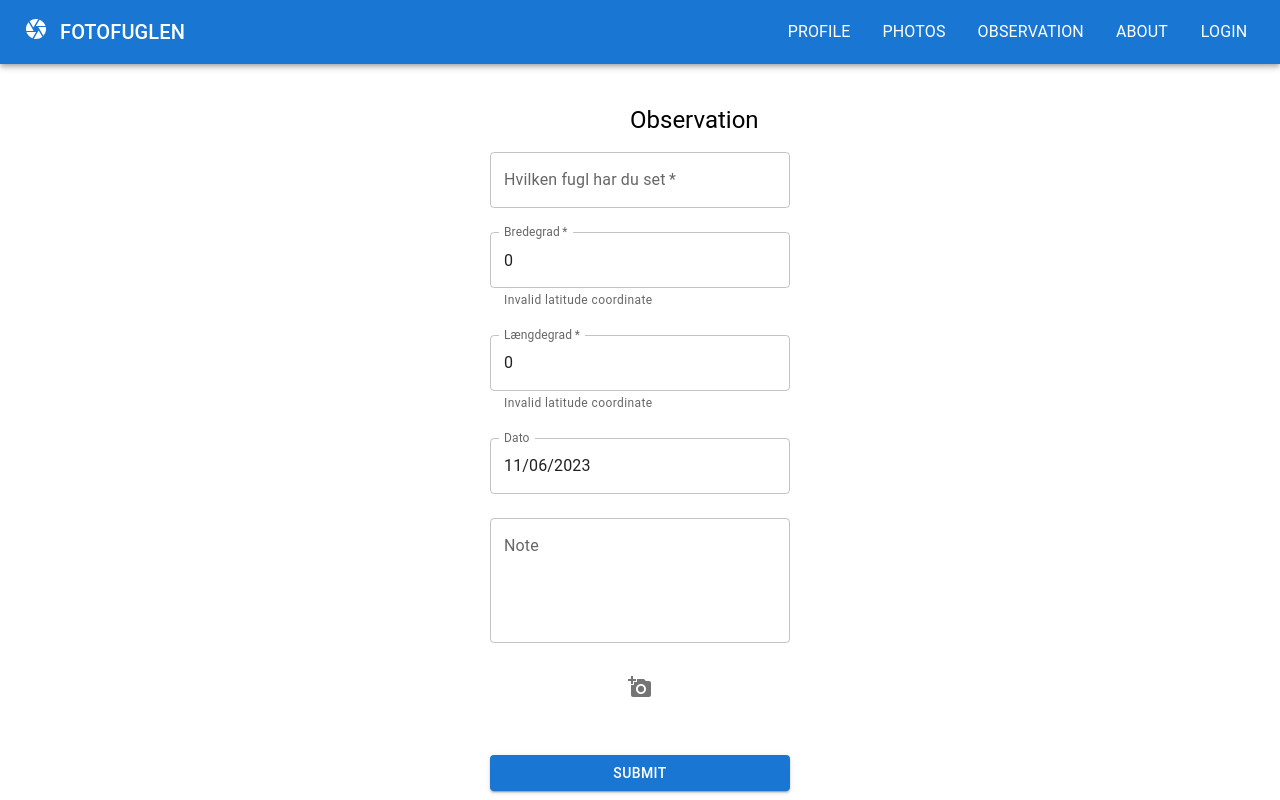
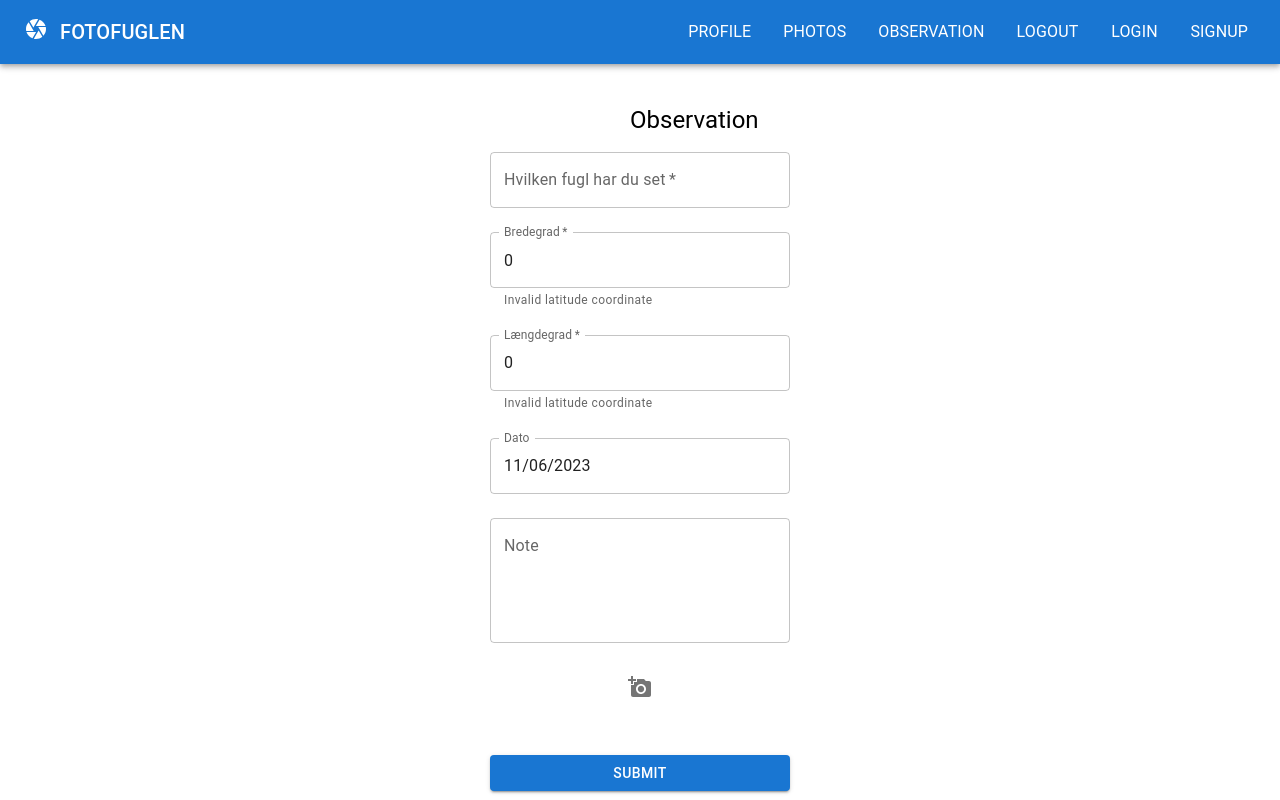
Before and after one commit to tobiasvinther/hovedopgave-frontend, a React (Create React App) app: page /Observation in a window 1280 px wide. Built offline with nearby package versions, Linux system fonts and the light colour scheme.

Commit message:
Navbar update

```diff
--- a/src/components/navbar/navbar.tsx
+++ b/src/components/navbar/navbar.tsx
@@ -24,18 +24,66 @@ export default function Navbar() {
           FOTOFUGLEN
         </Typography>
         <Stack direction="row" spacing={2}>
-          {pages.map((page) => (
-            <Button key={page}>
+          <Button key="Profile">
             <Typography textAlign="center">
               <Link
-                  to={`${page}`}
+                to={`Profile`}
                 style={{ textDecoration: "none", color: "white" }}
               >
-                  {page}
+                Profile
               </Link>
             </Typography>
           </Button>
-          ))}
+          <Button key="Photos">
+            <Typography textAlign="center">
+              <Link
+                to={`Photos`}
+                style={{ textDecoration: "none", color: "white" }}
+              >
+                Photos
+              </Link>
+            </Typography>
+          </Button>
+          <Button key="Observation">
+            <Typography textAlign="center">
+              <Link
+                to={`Observation`}
+                style={{ textDecoration: "none", color: "white" }}
+              >
+                Observation
+              </Link>
+            </Typography>
+          </Button>
+          <Button key="Logout">
+            <Typography textAlign="center">
+              <Link
+                to={`Logout`}
+                style={{ textDecoration: "none", color: "white" }}
+              >
+                Logout
+              </Link>
+            </Typography>
+          </Button>
+          <Button key="Login">
+            <Typography textAlign="center">
+              <Link
+                to={`Login`}
+                style={{ textDecoration: "none", color: "white" }}
+              >
+                Login
+              </Link>
+            </Typography>
+          </Button>
+          <Button key="Signup">
+            <Typography textAlign="center">
+              <Link
+                to={`Signup`}
+                style={{ textDecoration: "none", color: "white" }}
+              >
+                Signup
+              </Link>
+            </Typography>
+          </Button>
         </Stack>
       </Toolbar>
     </AppBar>
```
Lines whose indentation alone changed are shown as unchanged.
